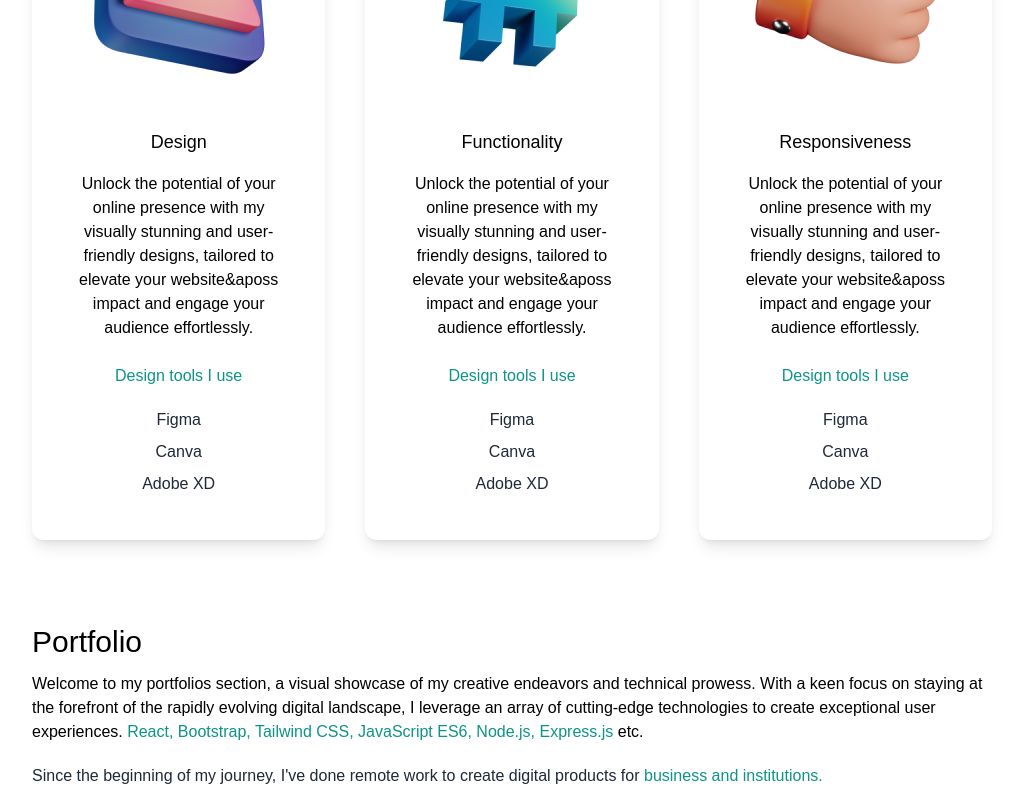
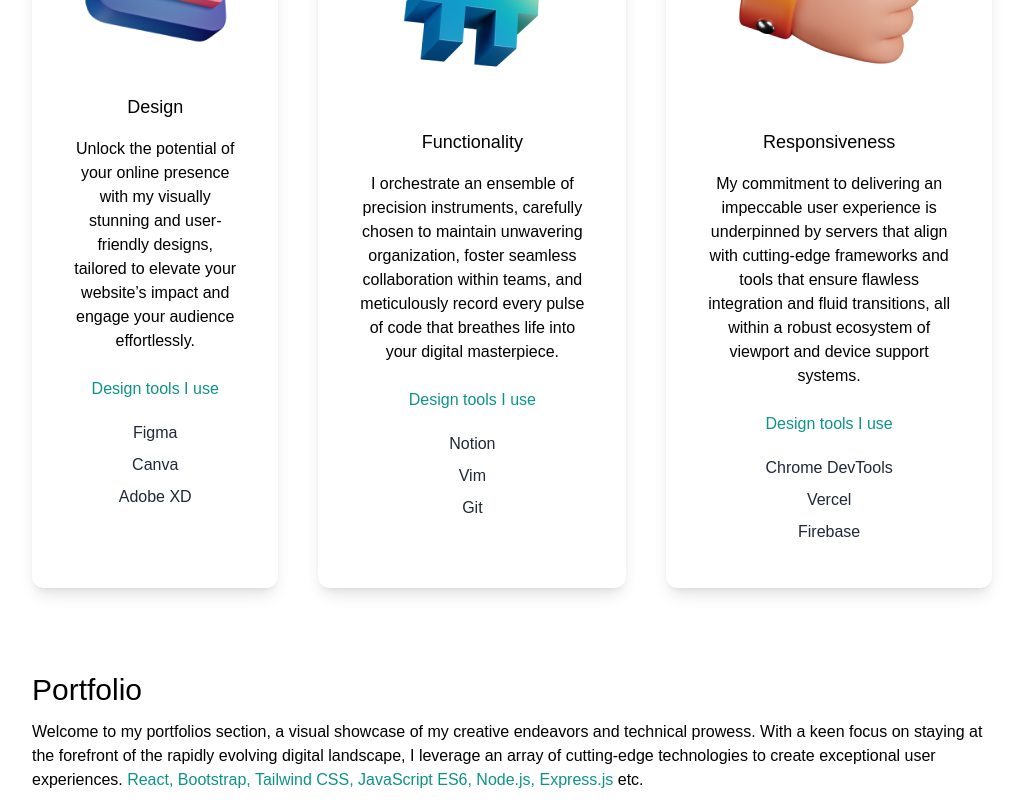
Before and after one commit to developer020/My-Portfolio, a Next.js app: page / in a window 1280 px wide. Shown: the part 1400-2200 px from the top of the page, without its empty margins (128-1149 px from the left). Built offline with nearby package versions, Linux system fonts and the light colour scheme.

Commit message:
Update index.js

```diff
--- a/pages/index.js
+++ b/pages/index.js
@@ -75,14 +75,14 @@ export default function Home() {
           <div>
             <h3 className="text-3xl py-1 dark:text-white">Services I offer</h3>
             <p className="text-md py-2 leading-8 text-gray-800 dark:text-gray-200">
-            Are you ready to turn your digital dreams into vibrant realities? With my pixel-perfect precision and sprinkle of coding magic, I bring your wildest design visions to life. From dazzling animations that dance across the screen to seamless interactions that leave users spellbound. Whether you need a website that pops like a <span className=" text-teal-500">confetti explosion</span> or an interface that glows like a <span className=" text-teal-500">neon rave</span>, I&aposve got you covered. So, let&aposs embark on an electrifying journey together, where imagination meets innovation and your website becomes the <span className=" text-teal-500">technicolor supernova</span> of the digital universe!
+            Are you ready to turn your digital dreams into vibrant realities? With my pixel-perfect precision and sprinkle of coding magic, I bring your wildest design visions to life. From dazzling animations that dance across the screen to seamless interactions that leave users spellbound. Whether you need a website that pops like a <span className=" text-teal-500">confetti explosion</span> or an interface that glows like a <span className=" text-teal-500">neon rave</span>, I&rsquo;ve got you covered. So, let&rsquo;s embark on an electrifying journey together, where imagination meets innovation and your website becomes the <span className=" text-teal-500">technicolor supernova</span> of the digital universe!
             </p>
           </div>
           <div className="lg:flex gap-10">
             <div className=" text-center shadow-lg p-10 rounded-xl my-10 dark:bg-white">
               <Image alt="image" src={design} />
               <h3 className="text-lg font-medium pt-8 pb-2">Design</h3>
-              <p className="py-2">Unlock the potential of your online presence with my visually stunning and user-friendly designs, tailored to elevate your website&aposs impact and engage your audience effortlessly.</p>
+              <p className="py-2">Unlock the potential of your online presence with my visually stunning and user-friendly designs, tailored to elevate your website&rsquo;s impact and engage your audience effortlessly.</p>
               <h4 className="py-4 text-teal-600">Design tools I use</h4>
               <p className="text-gray-800 py-1">Figma</p>
               <p className="text-gray-800 py-1">Canva</p>
@@ -91,20 +91,20 @@ export default function Home() {
             <div className=" text-center shadow-lg p-10 rounded-xl my-10 dark:bg-white">
             <Image alt="image" src={code} />
               <h3 className="text-lg font-medium pt-8 pb-2">Functionality</h3>
-              <p className="py-2">Unlock the potential of your online presence with my visually stunning and user-friendly designs, tailored to elevate your website&aposs impact and engage your audience effortlessly.</p>
+              <p className="py-2">I orchestrate an ensemble of precision instruments, carefully chosen to maintain unwavering organization, foster seamless collaboration within teams, and meticulously record every pulse of code that breathes life into your digital masterpiece.</p>
               <h4 className="py-4 text-teal-600">Design tools I use</h4>
-              <p className="text-gray-800 py-1">Figma</p>
-              <p className="text-gray-800 py-1">Canva</p>
-              <p className="text-gray-800 py-1">Adobe XD</p>
+              <p className="text-gray-800 py-1">Notion</p>
+              <p className="text-gray-800 py-1">Vim</p>
+              <p className="text-gray-800 py-1">Git</p>
             </div>
             <div className=" text-center shadow-lg p-10 rounded-xl my-10 dark:bg-white">
               <Image alt="image" src={consulting} />
               <h3 className="text-lg font-medium pt-8 pb-2">Responsiveness</h3>
-              <p className="py-2">Unlock the potential of your online presence with my visually stunning and user-friendly designs, tailored to elevate your website&aposs impact and engage your audience effortlessly.</p>
+              <p className="py-2">My commitment to delivering an impeccable user experience is underpinned by servers that align with cutting-edge frameworks and tools that ensure flawless integration and fluid transitions, all within a robust ecosystem of viewport and device support systems.</p>
               <h4 className="py-4 text-teal-600">Design tools I use</h4>
-              <p className="text-gray-800 py-1">Figma</p>
-              <p className="text-gray-800 py-1">Canva</p>
-              <p className="text-gray-800 py-1">Adobe XD</p>
+              <p className="text-gray-800 py-1">Chrome DevTools</p>
+              <p className="text-gray-800 py-1">Vercel</p>
+              <p className="text-gray-800 py-1">Firebase</p>
             </div>
           </div>
         </section>
@@ -119,7 +119,7 @@ export default function Home() {
             </p>
           </div>
             <p className="text-md py-2 leading-8 text-gray-800 dark:text-gray-200">
-            Since the beginning of my journey, I&apos;ve done remote work to create digital products
+            Since the beginning of my journey, I&rsquo;ve done remote work to create digital products
               for <span className="text-teal-600">business and institutions.</span>
             </p>
           </div>
```
